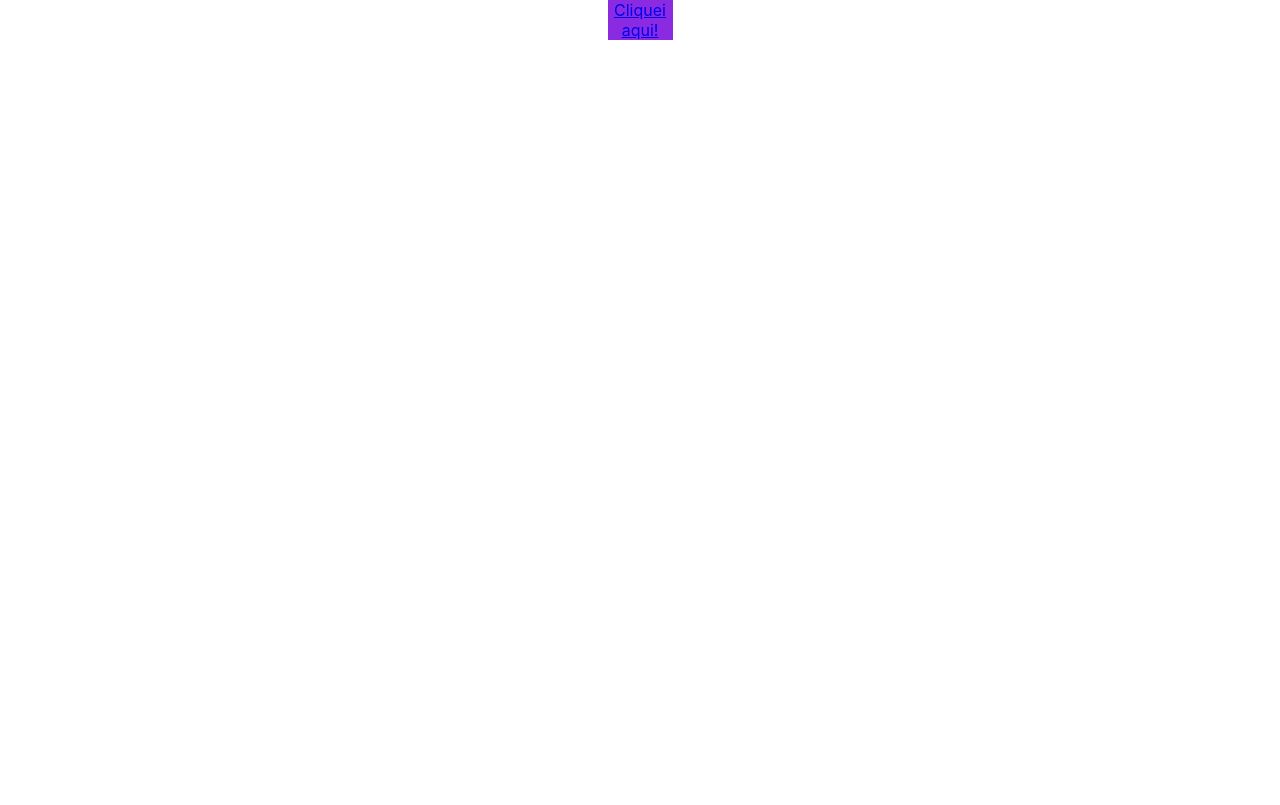
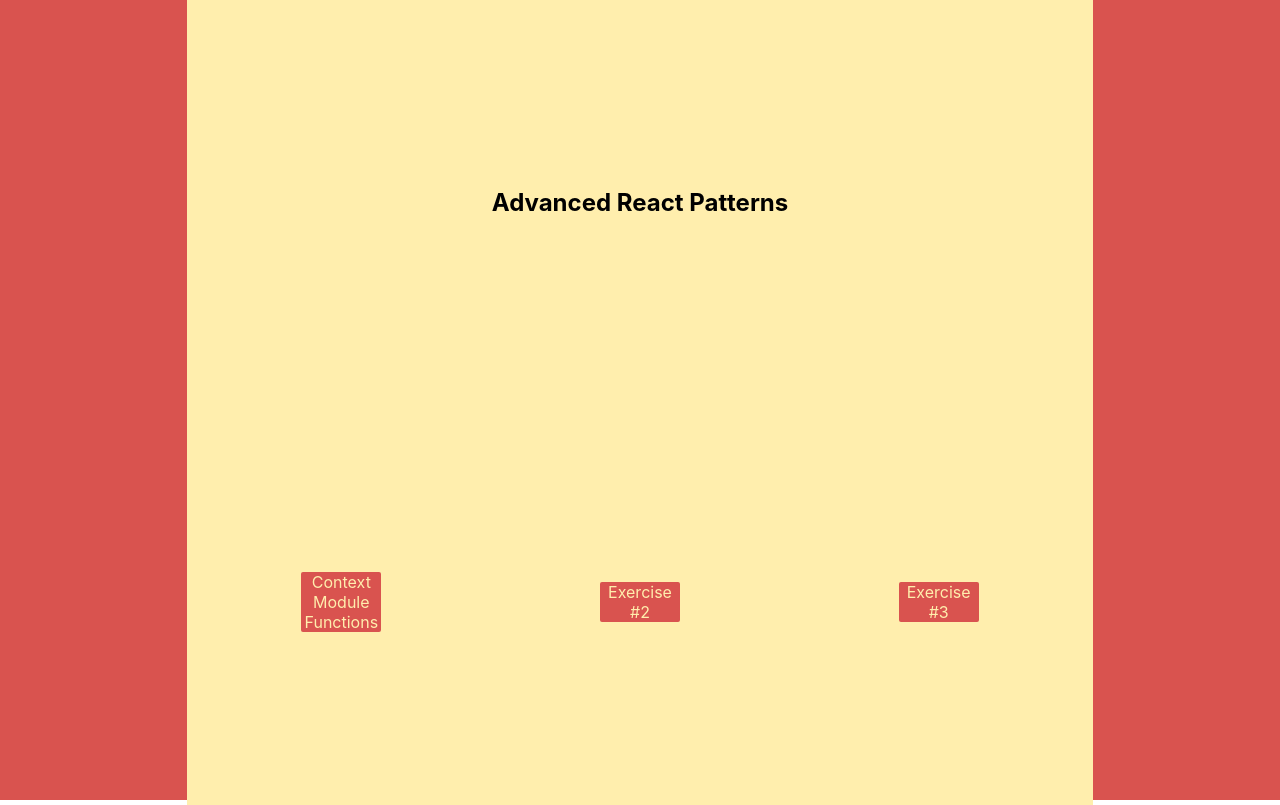
Before and after one commit to JonyNhoque/advanced-react-patterns, a React (Create React App) app: page / in a window 1280 px wide. Built offline with nearby package versions, Linux system fonts and the light colour scheme.

Commit message:
feat: added styled-components, created initial app design.

```diff
--- a/package.json
+++ b/package.json
@@ -41,5 +41,8 @@
       "last 1 firefox version",
       "last 1 safari version"
     ]
+  },
+  "devDependencies": {
+    "@types/styled-components": "^5.1.25"
   }
 }
--- a/src/App.css
+++ b/src/App.css
@@ -1,6 +1,31 @@
-.App__container {
+.app__container {
   text-align: center;
   display: flex;
   justify-content: center;
   align-items: center;
+  height: 100vh;
+  background-color: #D9534F;
 }
+
+#app__box {
+  height: 100%;
+  width: 70%;
+  background-color: #FFEEAD;
+  padding: 5px;
+  display: flex;
+  flex-direction: column;
+  justify-content: space-around;
+
+}
+
+#app__header {
+  width: 100%;
+}
+
+#app__body {
+  width: 100%;
+  display: flex;
+  flex-direction: row;
+  justify-content:space-around;
+  align-items:center;
+}
--- a/src/App.tsx
+++ b/src/App.tsx
@@ -5,8 +5,17 @@
 
 function App() {
   return (
-    <div className="App__container">
-      <Button route='/context-module'></Button>
+    <div className="app__container">
+      <div id='app__box'>
+        <div id='app__header'>
+          <h2>Advanced React Patterns</h2>
+        </div>
+        <div id='app__body'>
+          <Button route='/context-module' routeName='Context Module Functions'></Button>
+          <Button route='#' routeName='Exercise #2'></Button>
+          <Button route='#' routeName='Exercise #3'></Button>
+        </div>
+      </div>
     </div>
   );
 }
--- a/src/components/button/index.tsx
+++ b/src/components/button/index.tsx
@@ -5,7 +5,7 @@
 export const Button = (props: any) => {
     return (
         <div className='button__container'>
-            <a href={props.route} className='button__body'>Cliquei aqui!</a>
+            <a href={props.route} className='button__body'>{props.routeName}</a>
         </div>
     )
 }
--- a/src/components/button/style.css
+++ b/src/components/button/style.css
@@ -1,13 +1,19 @@
 .button__container {
-    height: 100vh;
-    width: 100vw;
     display: flex;
     justify-content: center;
     align-items: space-around;
 }
 
 .button__body {
-    background-color: blueviolet;
-    height: 40px;
-    width: 65px;
+    text-decoration: none;
+    color: #FFEEAD;
+    background-color: #D9534F;
+    min-height: 40px;
+    max-width: 80px;
+    border-radius: 2px;
 }
+
+.button__body:hover {
+    background-color: #96CEB4;
+    color: #D9534F;
+}
--- a/src/index.css
+++ b/src/index.css
@@ -1,5 +1,6 @@
 body {
   margin: 0;
+  overflow: hidden;
   font-family: -apple-system, BlinkMacSystemFont, 'Segoe UI', 'Roboto', 'Oxygen',
     'Ubuntu', 'Cantarell', 'Fira Sans', 'Droid Sans', 'Helvetica Neue',
     sans-serif;
```
Also changed, not shown: 1 other file (tests, documents, lock files or other folders).
